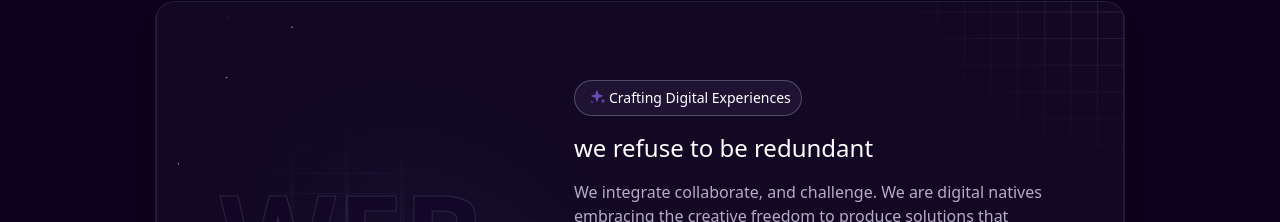
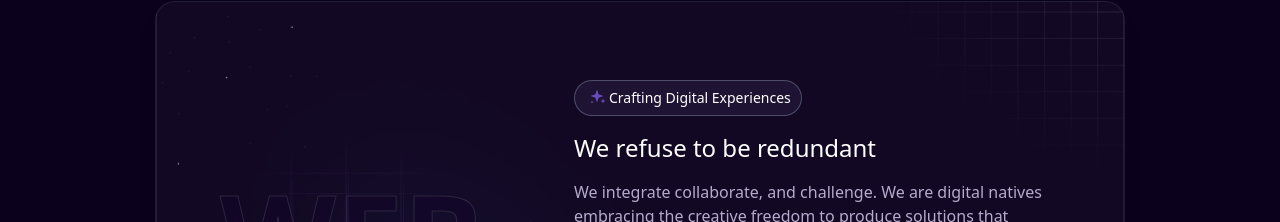
Before and after one commit to tarunkumar2112/staging, a React (Create React App) app: page / in a window 1280 px wide. Shown: the part 4512-4734 px from the top of the page. Built offline with nearby package versions, Linux system fonts and the light colour scheme.

Commit message:
Update Home.js

```diff
--- a/src/pages/Home.js
+++ b/src/pages/Home.js
@@ -188,7 +188,7 @@ const Home = () => {
 
           <div className="content max-w-[470px] w-full">
             <h5 className="text-[14px] flex items-center bg-[#1E1333] text-white py-[5px] px-[10px] rounded-[40px] border border-solid border-slate-400/40 mb-4"><img src={stars} alt="Image 5" className="  " />Crafting Digital Experiences</h5>
-            <h2 className="text-2xl mb-4 text-white font-medium">we refuse to be redundant</h2>
+            <h2 className="text-2xl mb-4 text-white font-medium">We refuse to be redundant</h2>
             <p className="text-base text-Paragraph">We integrate collaborate, and challenge. We are digital natives embracing the creative freedom to produce solutions that connect, communicate, and inspire. We strive to stay at the forefront of the ever-evolving digital landscape, enabling us to deliver impactful marketing solutions that not only meet but exceed our clients' expectations.</p>
             <button className="bg-[#1E1333] text-sm transition-all hover:bg-[#DBD9DE] text-[rgba(124, 124, 124, 1)] hover:text-[#2E1C63] font-medium py-2 px-4 rounded-[40px] border border-solid border-slate-400/40 hover:border-white mt-[30px]">Get Started</button>
           </div>
```
